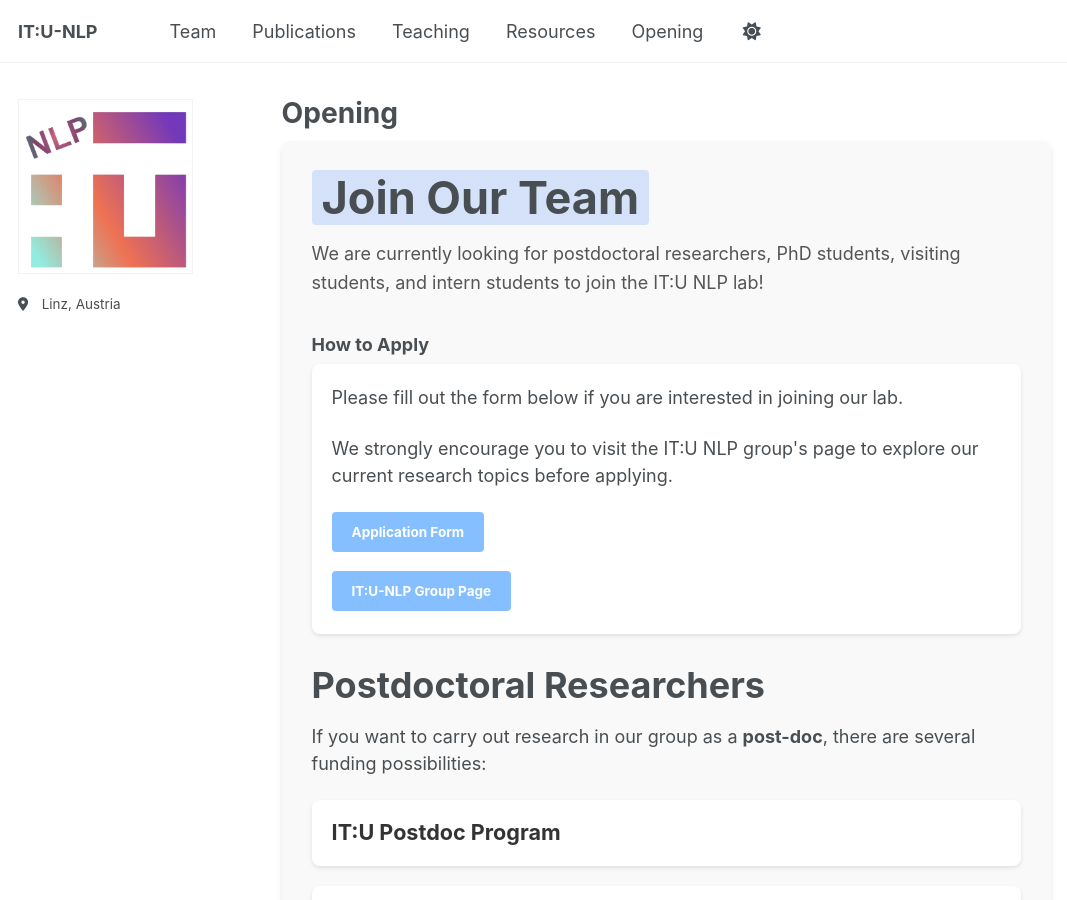
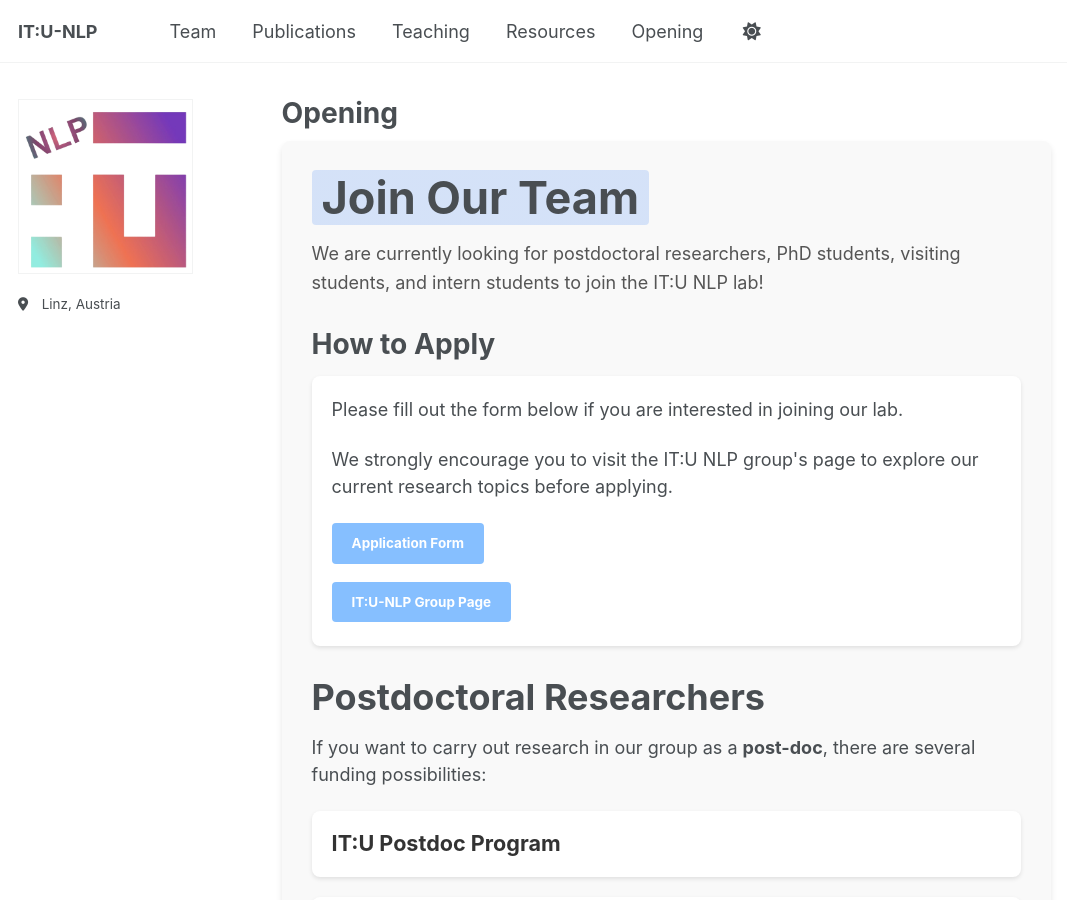
Before and after one commit to ITU-NLP/itu-nlp.github.io, a Jekyll site: the page built from _pages/opening.md, in a window 1280 px wide and 900 px high. Shown: the whole window, without its empty margins (0-1067 px from the left). Built offline with Jekyll 4.4.1, drawn with Linux system fonts in a browser that asks for light colours.

Commit message:
Change h3 to h1

```diff
--- a/_pages/opening.md
+++ b/_pages/opening.md
@@ -13,7 +13,7 @@ author_profile: true
     <p class="lead">We are currently looking for postdoctoral researchers, PhD students, visiting students, and intern students to join the IT:U NLP lab!</p>
   </div>
 
-  <h3>How to Apply</h3>
+  <h1>How to Apply</h1>
   <div class="opening-application">
     <div class="application-card">
       <div class="card-content">
```
